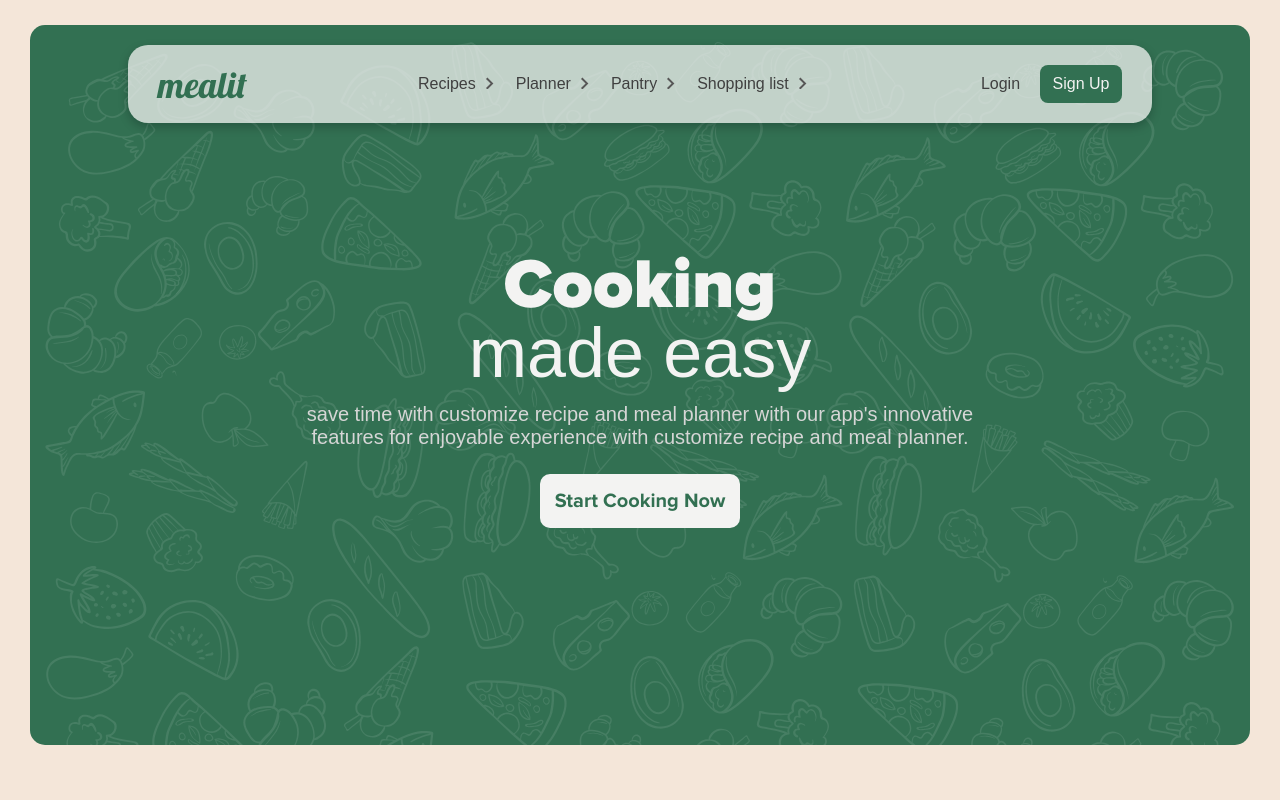
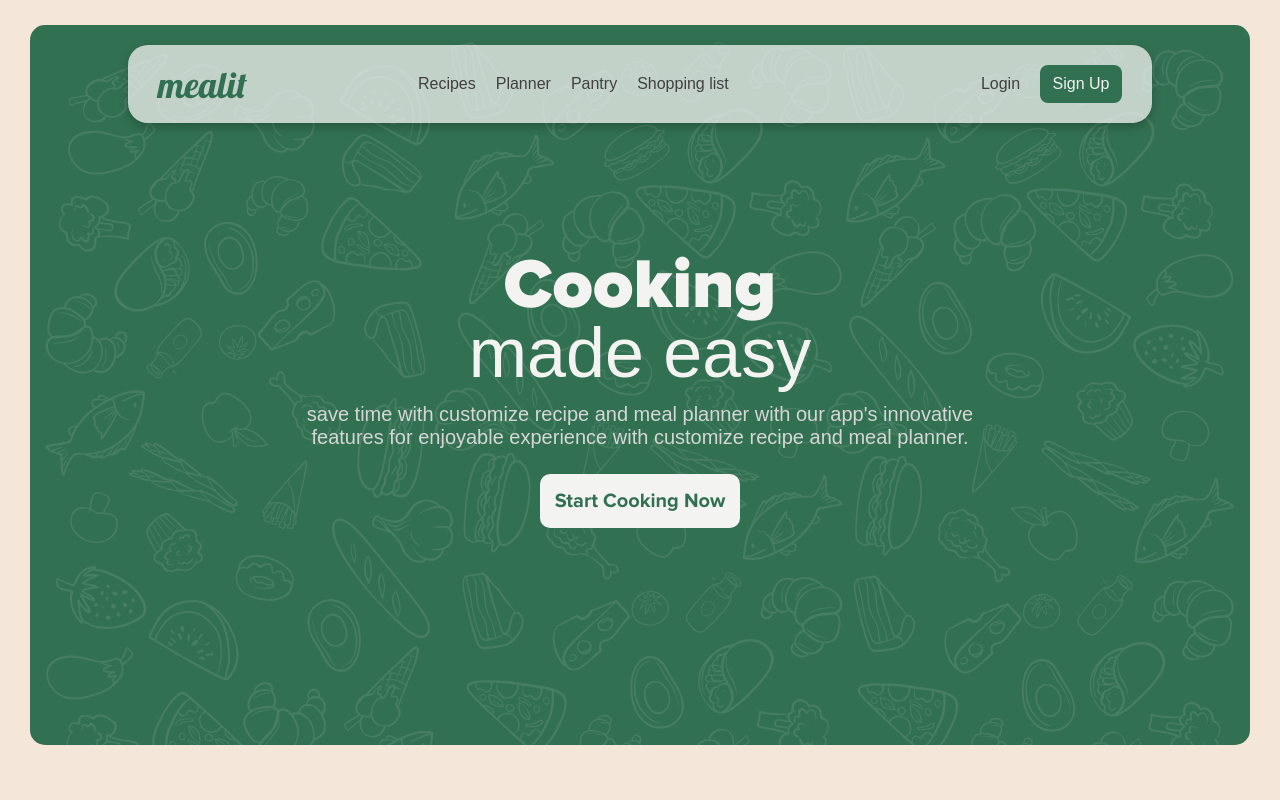
Before and after one commit to mealit01/website, a React (Create React App) app: page / in a window 1280 px wide. Shown: the top 800 px of the page. Built offline with nearby package versions, Linux system fonts and the light colour scheme; a web font is replaced by a local one.

Commit message:
edit styles

```diff
--- a/src/sass/layout/_navbar.scss
+++ b/src/sass/layout/_navbar.scss
@@ -87,6 +87,11 @@
             cursor: pointer;
         }
 
+        @media screen and (min-width: $large-screen) {
+            a:after {
+                display: none;
+            }
+        }
     }
 
     &__links__auth {
```
